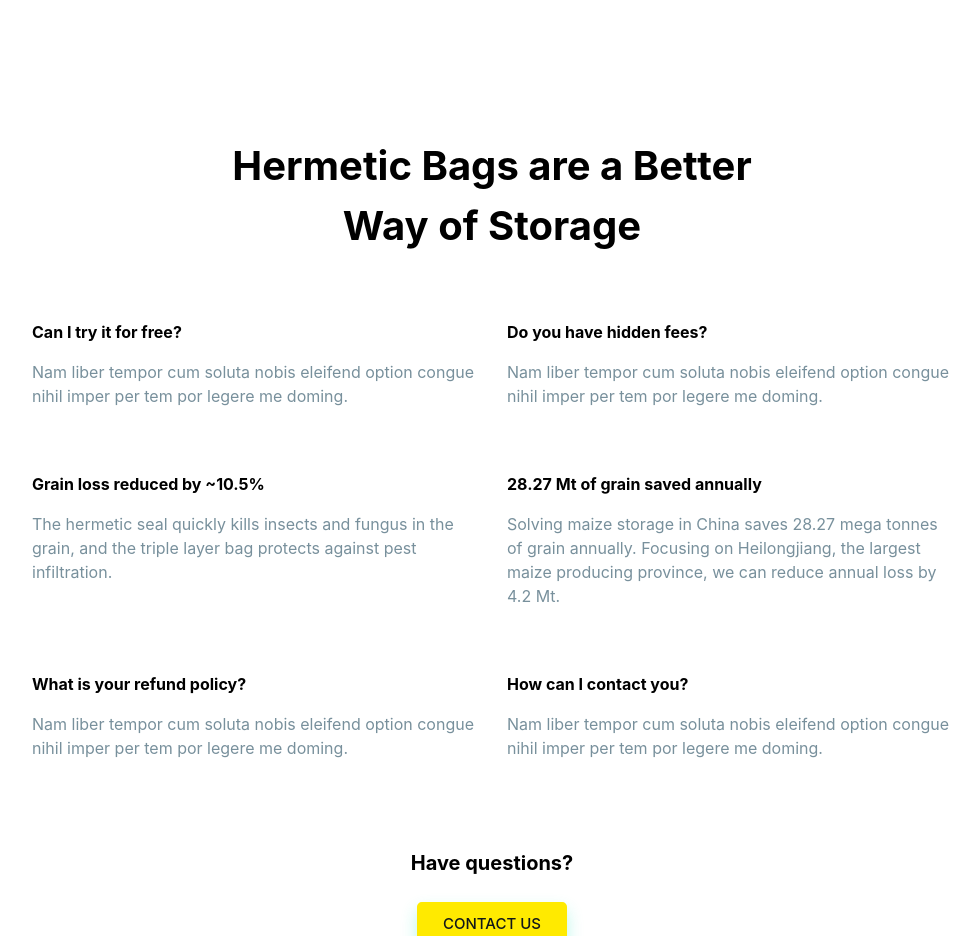
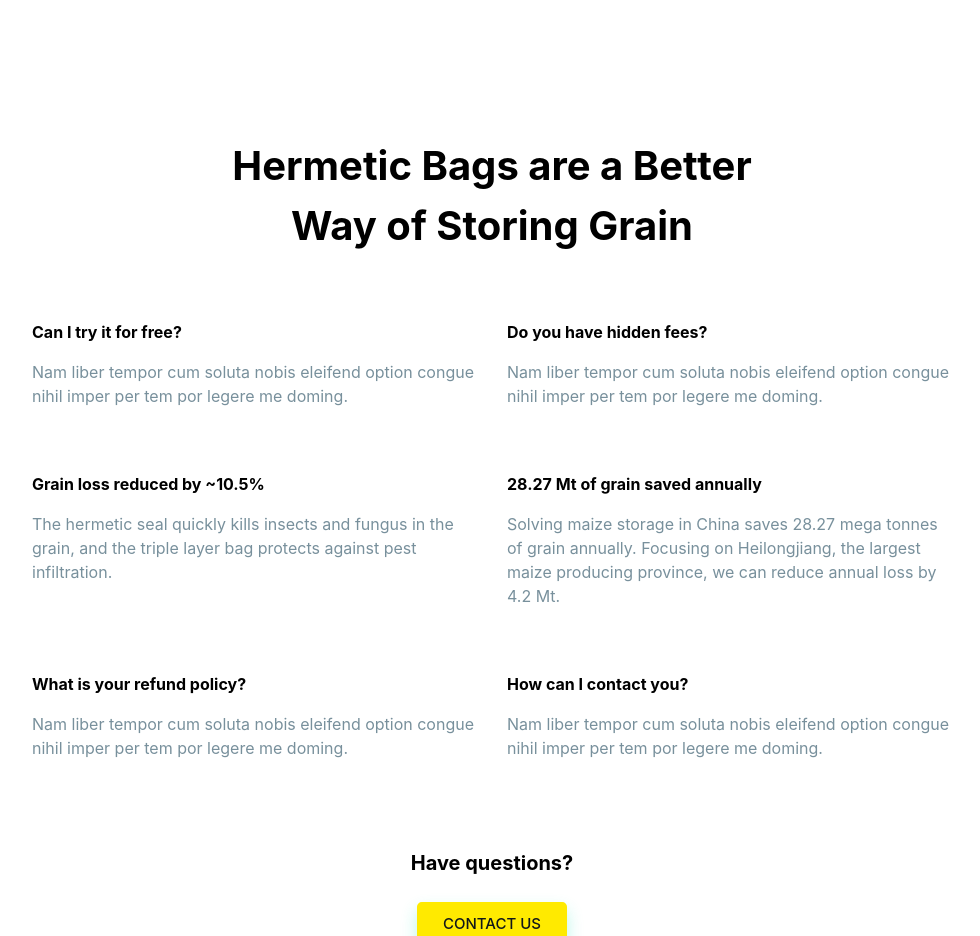
Before and after one commit to SohailSayed/WBP-website, a plain HTML site: page index.html in a window 1280 px wide. Shown: the part 2700-3636 px from the top of the page, without its empty margins (148-1128 px from the left). Drawn offline with nearby package versions, Linux system fonts and the light colour scheme; a web font is replaced by a local one.

Commit message:
Update index.html

```diff
--- a/index.html
+++ b/index.html
@@ -151,7 +151,7 @@
     <div class="container">
         <div class="row">
             <div class="col-md-6 mx-auto text-center">
-                <h2>Hermetic Bags are a Better Way of Storage</h2>
+                <h2>Hermetic Bags are a Better Way of Storing Grain</h2>
             </div>
         </div>
         <div class="row mt-5">
```
